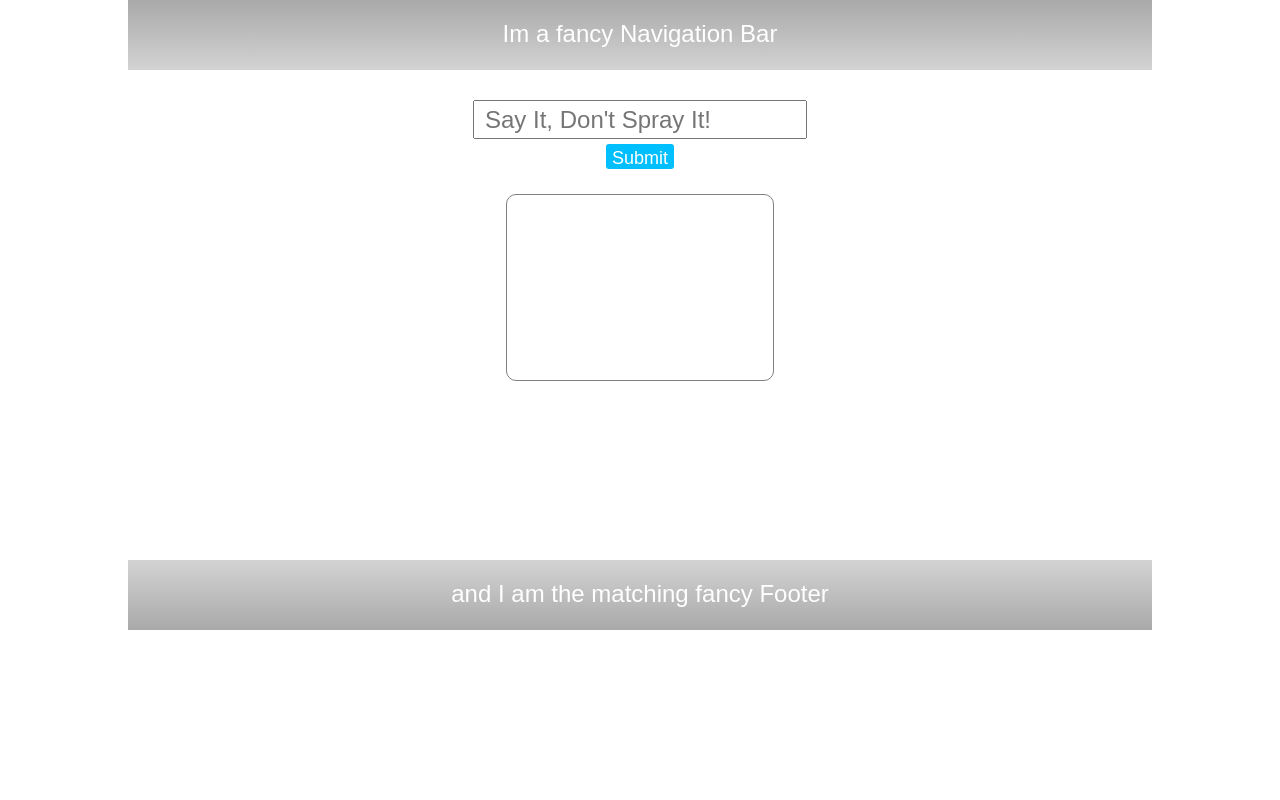
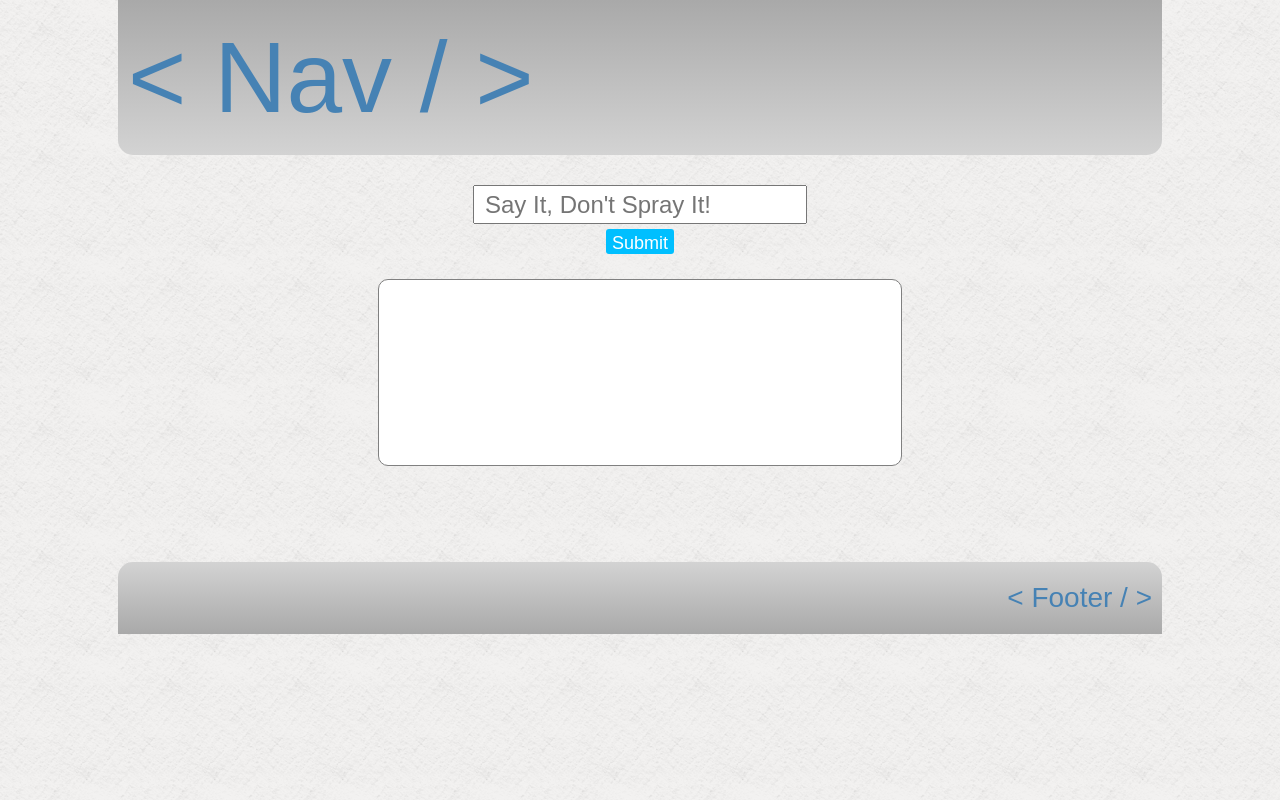
Before and after one commit to JGordy/props_children_functions_fun, a React app: page / in a window 1280 px wide. Built offline with nearby package versions, Linux system fonts and the light colour scheme.

Commit message:
added simple background

```diff
--- a/src/components/App.js
+++ b/src/components/App.js
@@ -3,12 +3,6 @@ import '../styles/App.css';
 
 import BaseLayout from './BaseLayout';
 import ParentComponent from './ParentComponent';
-
-
-
-
-
-
 
 
 class App extends Component {
--- a/src/components/Footer.js
+++ b/src/components/Footer.js
@@ -3,7 +3,7 @@ import React, { Component } from 'react';
 export default class Footer extends Component {
   render() {
     return (
-      <footer>and I am the matching fancy Footer</footer>
+      <footer>&lt; Footer &#47; &gt;</footer>
     );
   }
 }
--- a/src/components/Header.js
+++ b/src/components/Header.js
@@ -3,7 +3,7 @@ import React, { Component } from 'react';
 export default class Header extends Component {
   render() {
     return (
-      <nav>Im a fancy Navigation Bar</nav>
+      <nav>&lt; Nav &#47; &gt;</nav>
     );
   }
 }
--- a/src/styles/App.css
+++ b/src/styles/App.css
@@ -2,22 +2,40 @@
   text-align: center;
 }
 
+body {
+  background-image: url("../images/witewall_3.png");
+}
+
 nav, footer {
   background: linear-gradient(darkgray, lightgray);
-  color: white;
+  color: steelblue;
   font-size: 24px;
-  height: 50px;
   margin: 0px auto;
-  padding-top: 20px;
+  padding: 20px 10px;
+  text-align: left;
   width: 80%;
 }
 
+nav {
+  border-bottom-left-radius: 15px;
+  border-bottom-right-radius: 15px;
+  font-size: 100px;
+}
+
+footer {
+  border-top-left-radius: 15px;
+  border-top-right-radius: 15px;
+  font-size: 28px;
+  text-align: right;
+}
+
 .parent {
-  height: 460px;
+  height: 377px;
   margin-top: 30px;
 }
 
 input {
+  color: steelblue;
   font-size: 1.5em;
   height: 25px;
   padding: 5px 10px;
@@ -34,6 +52,7 @@ input[type=submit] {
 }
 
 .message {
+  background-color: white;
   border: 1px solid gray;
   border-radius: 10px;
   color: gray;
@@ -41,7 +60,7 @@ input[type=submit] {
   height: 175px;
   margin: 20px auto;
   padding: 5px;
-  width: 20%;
+  width: 40%;
 }
 
 footer {
```
Also changed, not shown: src/images/witewall_3.png (added).
